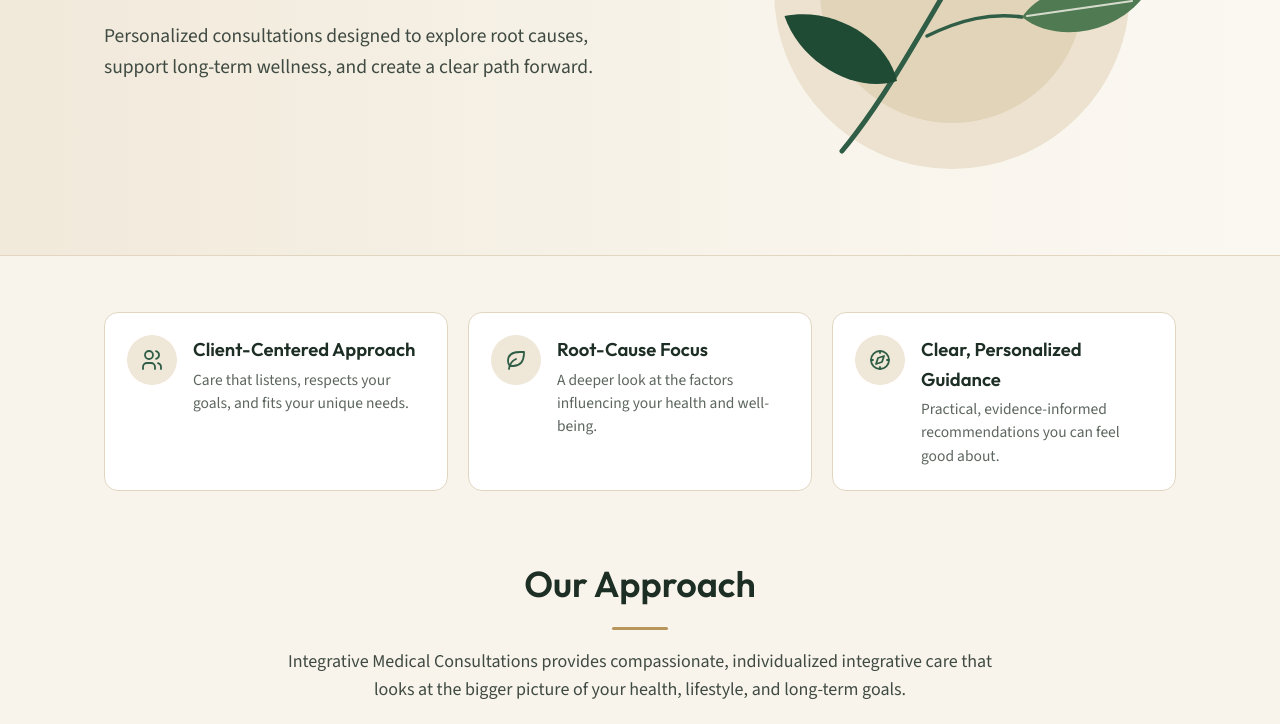
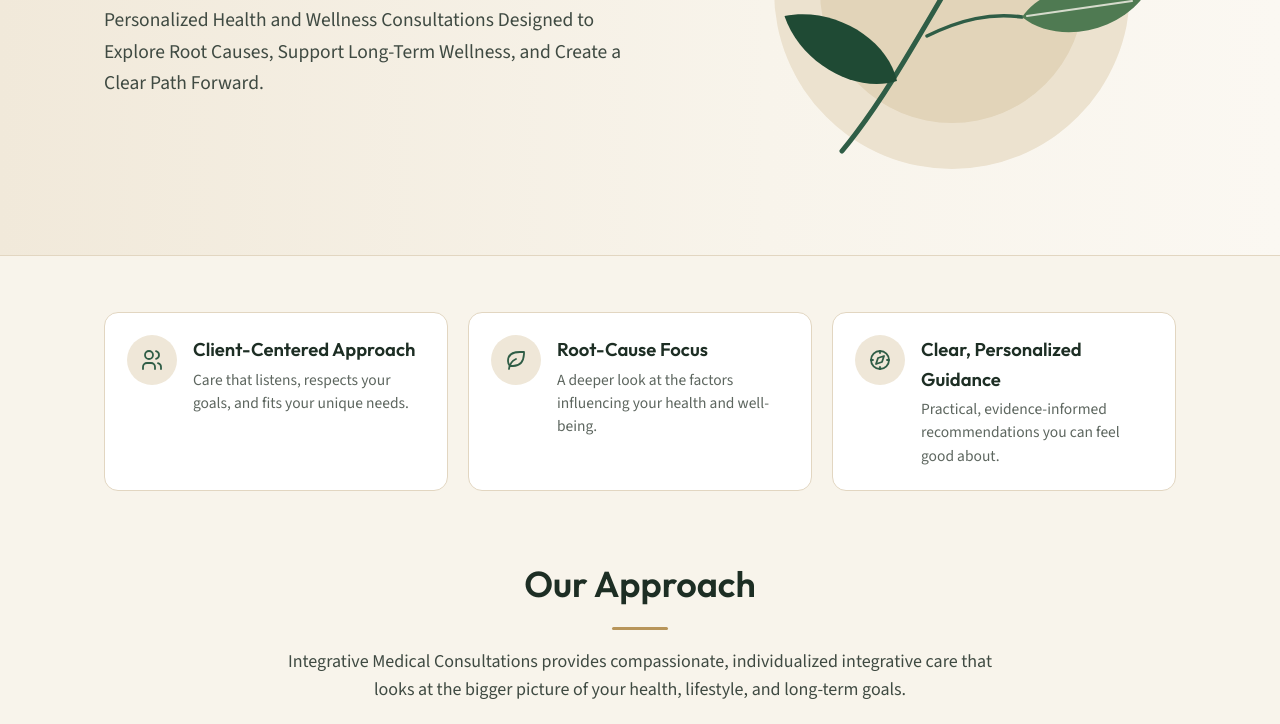
Before and after one commit to GHSteph8/IMCwebsite, a plain HTML site: page index.html in a window 1280 px wide. Shown: the part 376-1100 px from the top of the page. Drawn offline with Linux system fonts and the light colour scheme.

Commit message:
Update the opening sentence on the homepage
Co-Authored-By: Claude Opus 5.5 <noreply@anthropic.com>
Claude-Session: https://claude.ai/code/session_01VM694Wxb9AwUx8aCKrZ7Zh

```diff
--- a/index.html
+++ b/index.html
@@ -8,7 +8,7 @@
 <meta property="og:type" content="website">
 <meta property="og:url" content="https://integrativemedicalconsults.com/">
 <meta property="og:title" content="Integrative Medical Consultations">
-<meta property="og:description" content="Personalized consultations designed to explore root causes, support long-term wellness, and create a clear path forward.">
+<meta property="og:description" content="Personalized Health and Wellness Consultations Designed to Explore Root Causes, Support Long-Term Wellness, and Create a Clear Path Forward.">
 <meta property="og:image" content="https://integrativemedicalconsults.com/link-preview.png">
 <meta property="og:image:width" content="1200">
 <meta property="og:image:height" content="630">
@@ -232,7 +232,7 @@
       <div>
         <h1>Thoughtful, Integrative Care for the Whole Person</h1>
         <div class="bar left"></div>
-        <p>Personalized consultations designed to explore root causes, support long-term wellness, and create a clear path forward.</p>
+        <p>Personalized Health and Wellness Consultations Designed to Explore Root Causes, Support Long-Term Wellness, and Create a Clear Path Forward.</p>
       </div>
       <svg class="hero-art" viewBox="0 -24 440 424" aria-hidden="true">
         <circle cx="230" cy="200" r="178" fill="#ece2cf"/>
```
